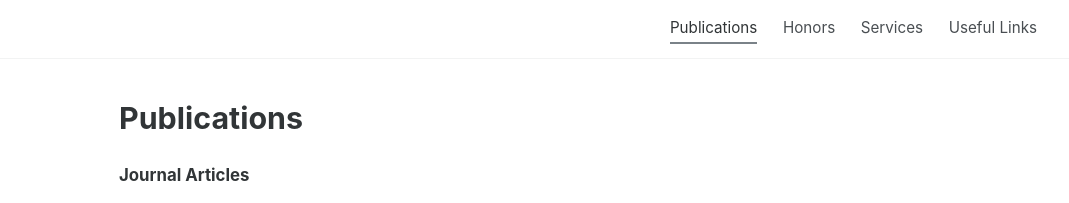
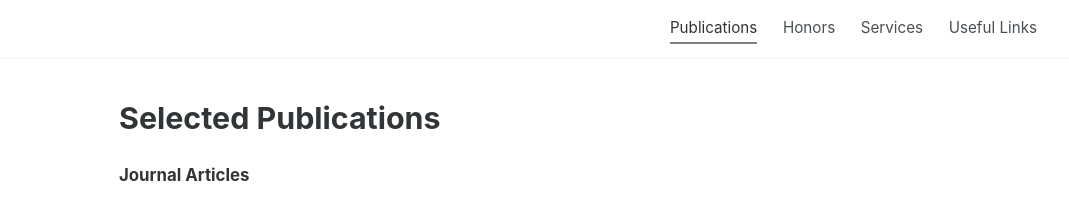
Before and after one commit to syamms/syamms.github.io, a plain HTML site: page publications.html in a window 1280 px wide. Shown: the top 203 px of the page, 211-1280 px from the left. Drawn offline with Linux system fonts and the light colour scheme; some icons are missing.

Commit message:
Update publications.html

```diff
--- a/publications.html
+++ b/publications.html
@@ -12,7 +12,7 @@
 <body>
 <div class="page">
 <main id="content">
-<h1>Publications</h1>
+<h1>Selected Publications</h1>
 <!-- Copy a <div class="pub"> ... </div> block for each new paper -->
 <h3>Journal Articles</h3>
     <div class="pub">
```
